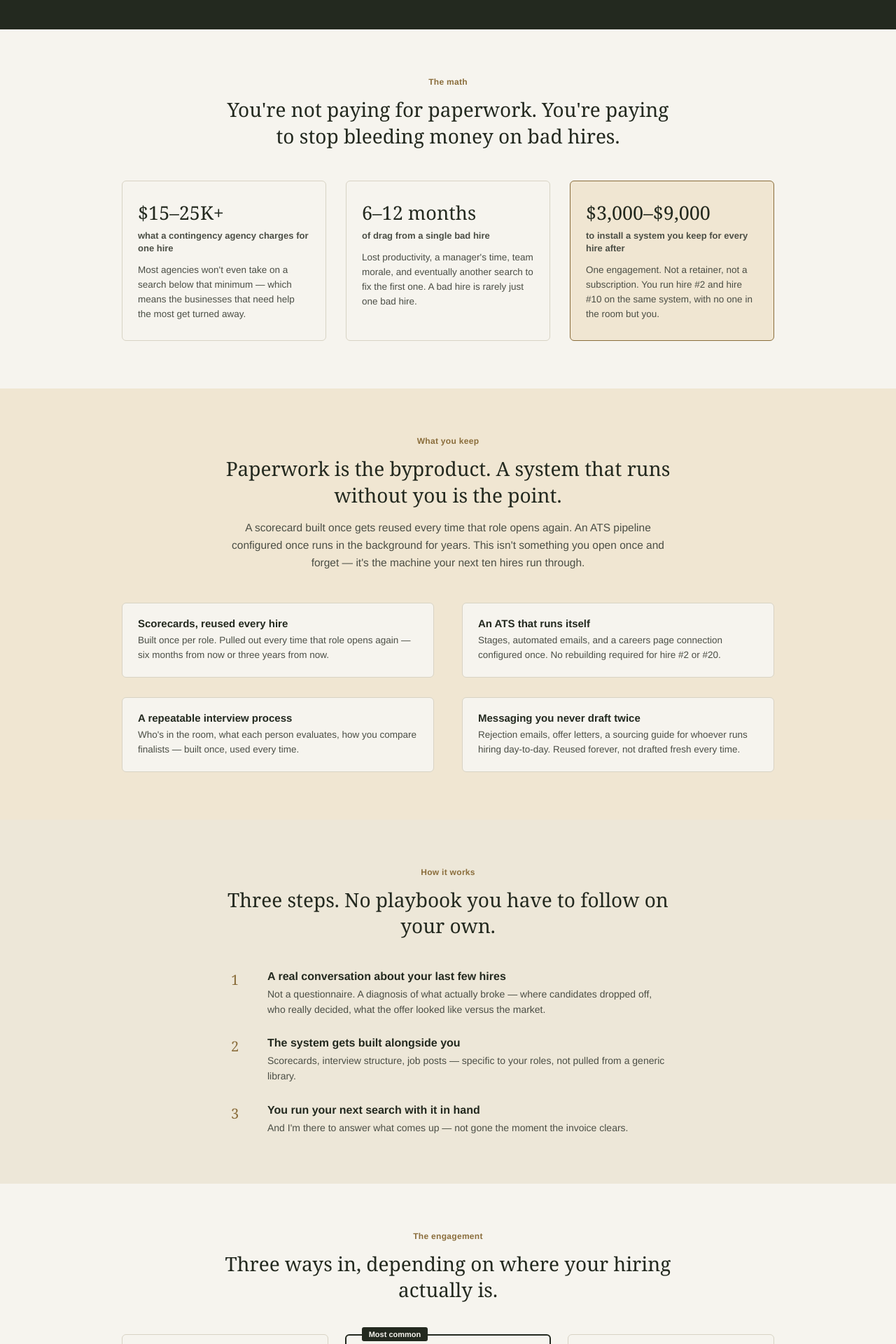
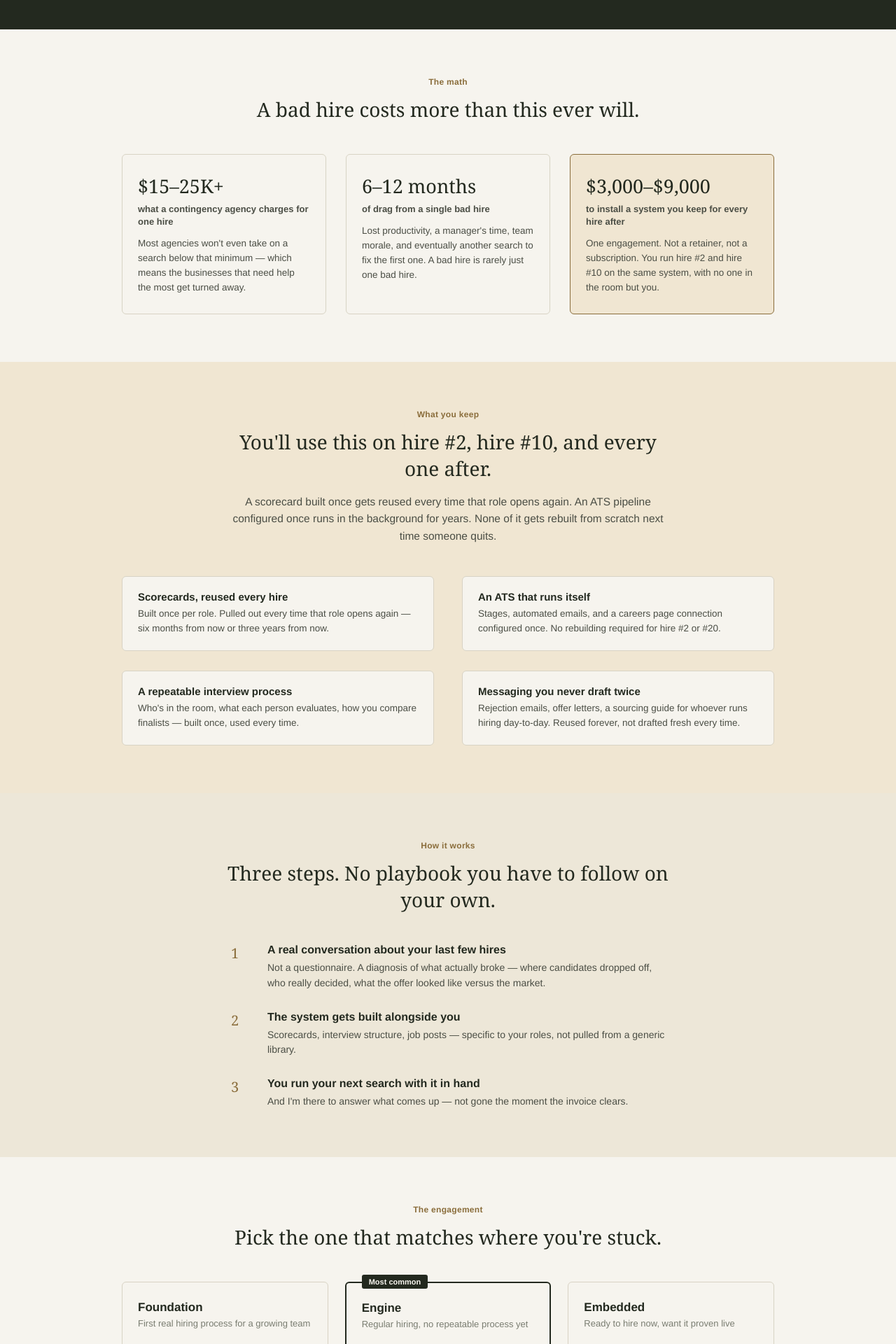
Before and after one commit to cronere/hiringhandoff, a Next.js app: page / in a window 1280 px wide. Shown: the part 600-2520 px from the top of the page at 70% size. Built offline with nearby package versions, Linux system fonts and the light colour scheme.

Commit message:
Update page.js

```diff
--- a/app/page.js
+++ b/app/page.js
@@ -47,7 +47,7 @@ export default function Home() {
           <div className="section-inner">
             <div className="section-head">
               <div className="section-kicker">The math</div>
-              <h2>You&apos;re not paying for paperwork. You&apos;re paying to stop bleeding money on bad hires.</h2>
+              <h2>A bad hire costs more than this ever will.</h2>
             </div>
             <div className="math-grid">
               <div className="math-card">
@@ -86,12 +86,12 @@ export default function Home() {
           <div className="section-inner">
             <div className="section-head">
               <div className="section-kicker">What you keep</div>
-              <h2>Paperwork is the byproduct. A system that runs without you is the point.</h2>
+              <h2>You&apos;ll use this on hire #2, hire #10, and every one after.</h2>
               <p className="section-lead">
                 A scorecard built once gets reused every time that role opens
                 again. An ATS pipeline configured once runs in the background
-                for years. This isn&apos;t something you open once and forget —
-                it&apos;s the machine your next ten hires run through.
+                for years. None of it gets rebuilt from scratch next time
+                someone quits.
               </p>
             </div>
             <div className="system-grid">
@@ -176,7 +176,7 @@ export default function Home() {
           <div className="section-inner">
             <div className="section-head">
               <div className="section-kicker">The engagement</div>
-              <h2>Three ways in, depending on where your hiring actually is.</h2>
+              <h2>Pick the one that matches where you&apos;re stuck.</h2>
             </div>
 
             <div className="tier-grid">
@@ -223,13 +223,13 @@ export default function Home() {
             </div>
 
             <div className="addons">
-              <span className="addons-label">Add-ons</span>
-              <span className="addon-item">
+              <div className="addons-title">Add-ons</div>
+              <div className="addon-item">
                 AI-powered hiring workflows (auto-drafted outreach, resume flagging, rejection emails) — $750–$1,500
-              </span>
-              <span className="addon-item">
+              </div>
+              <div className="addon-item">
                 Additional advisory hours — $250/hr, or a 5-hr block for $1,100
-              </span>
+              </div>
             </div>
           </div>
         </section>
```
